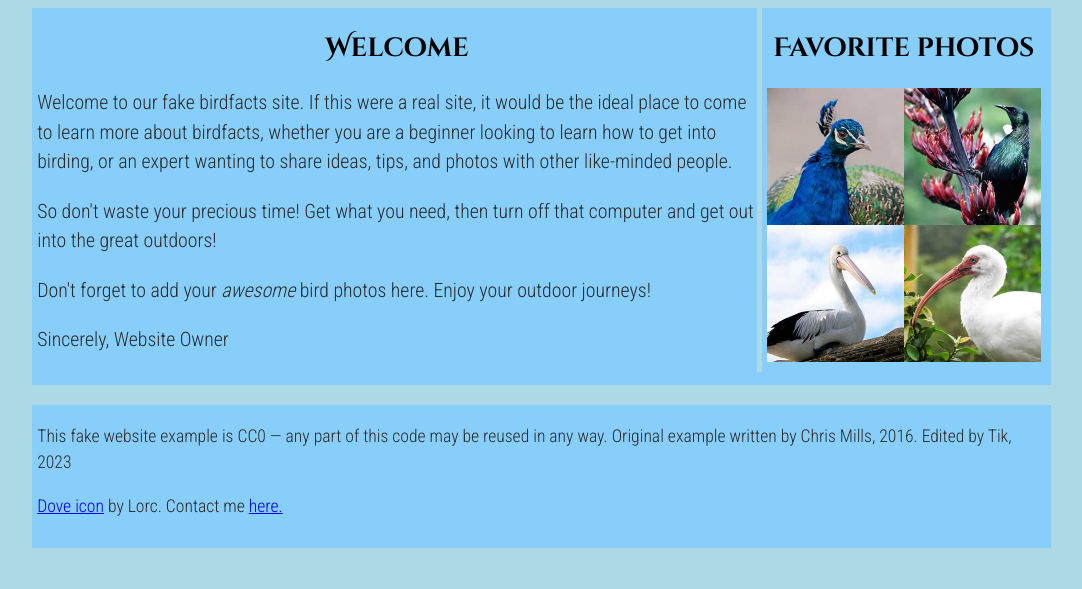
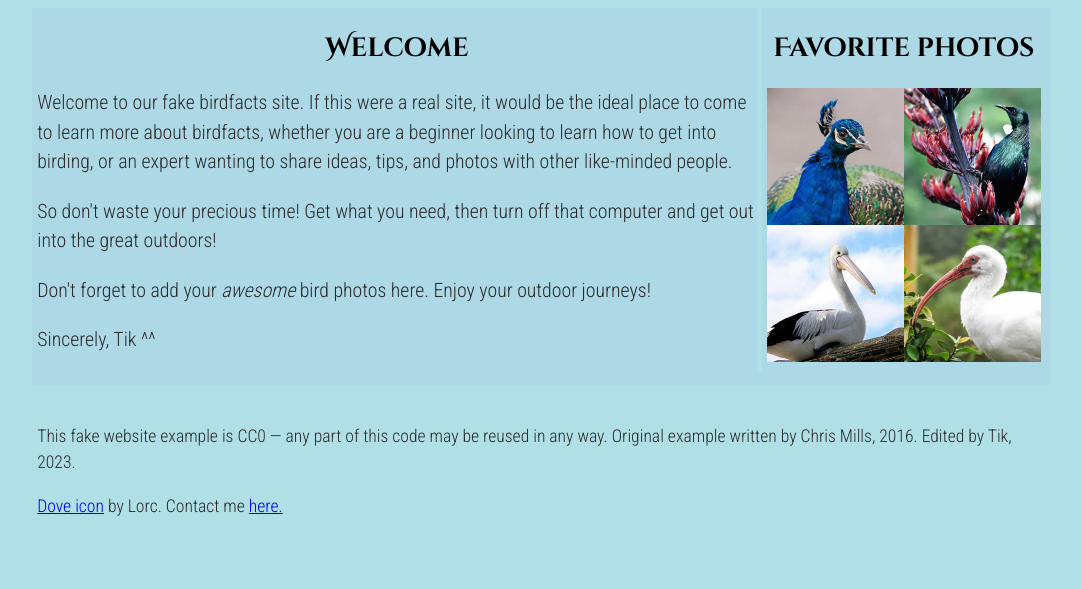
Before and after one commit to AtikaNs/Tikweb-Birdfact, a plain HTML site: page assets/index.html in a window 1280 px wide. Shown: the part 211-800 px from the top of the page, without its empty margins (101-1183 px from the left). Drawn offline with Linux system fonts and the light colour scheme.

Commit message:
Edit color

```diff
--- a/assets/index.html
+++ b/assets/index.html
@@ -13,15 +13,15 @@
 
   <body>
 
-      <h1 style="background-color:lightblue"><img
+      <h1 style="background-color:powderblue"><img
         src="dove.png"
         alt="a simple dove bird logo"
-        style="background-color:lightblue;float:right;width:50px;height:50px;">
+        style="background-color:powderblue;float:right;width:50px;height:50px;">
         Birdfacts</h1>
 
       <nav>
         <ul>
-          <li><span>Home</span></li>
+          <li><span><a href="https://tikweb-birdfact.vercel.app/">Home</a></span></li>
           <li><a href="#">Photos</a></li>
           <li><a href="#">Gear</a></li>
           <li><a href="#">Forum</a></li>
@@ -41,12 +41,12 @@
         <p>Welcome to our fake birdfacts site. If this were a real site, it would be the ideal place to come to learn more about birdfacts, whether you are a beginner looking to learn how to get into birding, or an expert wanting to share ideas, tips, and photos with other like-minded people.</p>
         <p>So don't waste your precious time! Get what you need, then turn off that computer and get out into the great outdoors!</p>
         <p>Don't forget to add your <em>awesome</em> bird photos here. Enjoy your outdoor journeys!</p>
-        <p>Sincerely, Website Owner</p>
+        <p>Sincerely, Tik ^^</p>
       </div>
 
-      <footer>
-        <p>This fake website example is CC0 — any part of this code may be reused in any way. Original example written by Chris Mills, 2016. Edited by Tik, 2023</p>
-        <p><a href="http://game-icons.net/lorc/originals/dove.html">Dove icon</a> by Lorc. Contact me <a href="https://linktr.ee/atika.ns">here.</a></p>
+      <footer style="background-color:powderblue">
+        <p style="background-color:powderblue">This fake website example is CC0 — any part of this code may be reused in any way. Original example written by Chris Mills, 2016. Edited by Tik, 2023.</p>
+        <p style="background-color:powderblue"><a href="http://game-icons.net/lorc/originals/dove.html">Dove icon</a> by Lorc. Contact me <a href="https://linktr.ee/atika.ns">here.</a></p>
       </footer>
 
   </body>
--- a/assets/style.css
+++ b/assets/style.css
@@ -7,7 +7,7 @@ html, body {
 
 html {
   font-size: 11px;
-  background-color: lightblue;
+  background-color: powderblue;
 }
 
 body {
@@ -57,13 +57,13 @@ header {
 }
 
 body > * {
-  background-color: lightskyblue;
+  background-color: lightblue;
   padding: 1%;
-  box-shadow: inset 5px 10px lightblue;
+  box-shadow: inset 5px 10px powderblue;
 }
 
 main, nav, article, aside, footer, section {
-  background-color: lightskyblue;
+  background-color: lightblue;
   padding: 1%;
 }
 
```
